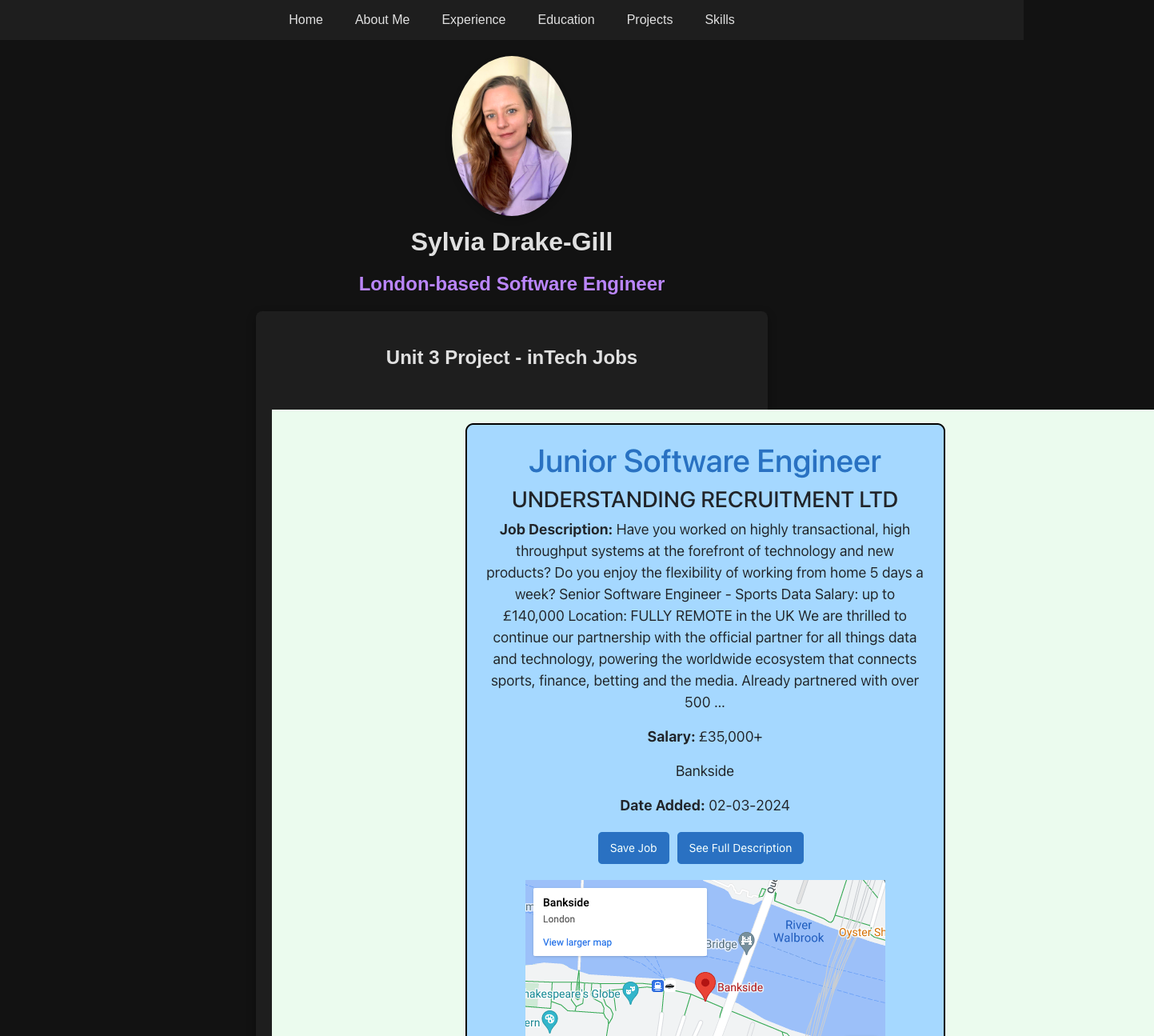
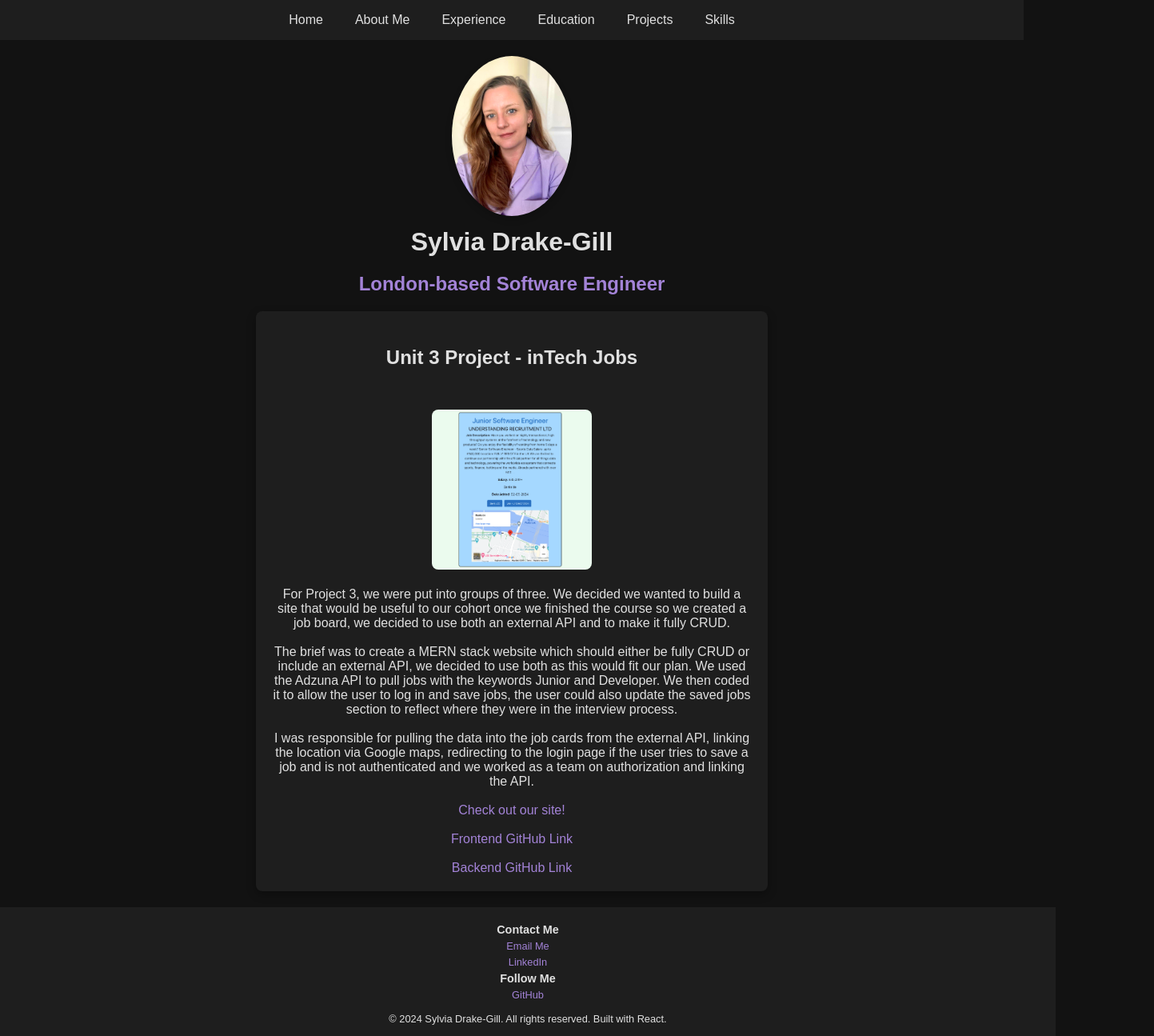
Before and after one commit to sdg877/react_portfolio, a React (Create React App) app: page /projects/InTechJobs in a window 1280 px wide. Shown: the top 1295 px of the page at 80% size, 1443 px wide, since content can reach past the window. Built offline with nearby package versions, Linux system fonts and the light colour scheme; a web font is replaced by a local one.

Commit message:
Styling for project pages

```diff
--- a/src/App.css
+++ b/src/App.css
@@ -24,7 +24,7 @@ body {
 }
 
 .navbar a:hover {
-  color: #bb86fc;
+  color: #A383D7;
 }
 
 .project-container {
@@ -46,6 +46,13 @@ body {
 .project-item img {
   border-radius: 8px;
   width: 100%;
+}
+
+.project-image {
+  width: 200px;
+  height: 200px;
+  border-radius: 8px;
+  object-fit: cover;
 }
 
 footer {
@@ -70,7 +77,7 @@ footer {
 }
 
 .footer-link {
-  color: #bb86fc;
+  color: #A383D7;
   text-decoration: none;
 }
 
@@ -135,7 +142,7 @@ footer {
 
 h2 {
   font-size: 1.5rem;
-  color: #bb86fc;
+  color: #A383D7;
 }
 
 .skill-icons {
@@ -155,3 +162,12 @@ h2 {
 .skill-icons i:hover {
   transform: scale(1.1);
 }
+
+a {
+  color: #A383D7;
+  text-decoration: none;
+}
+
+a:hover {
+  text-decoration: underline;
+}
```
